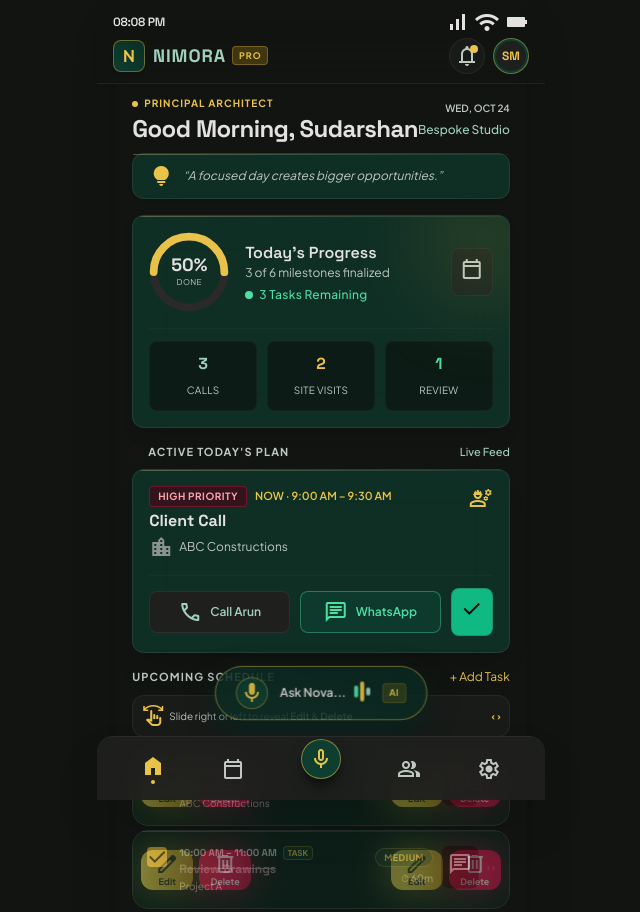
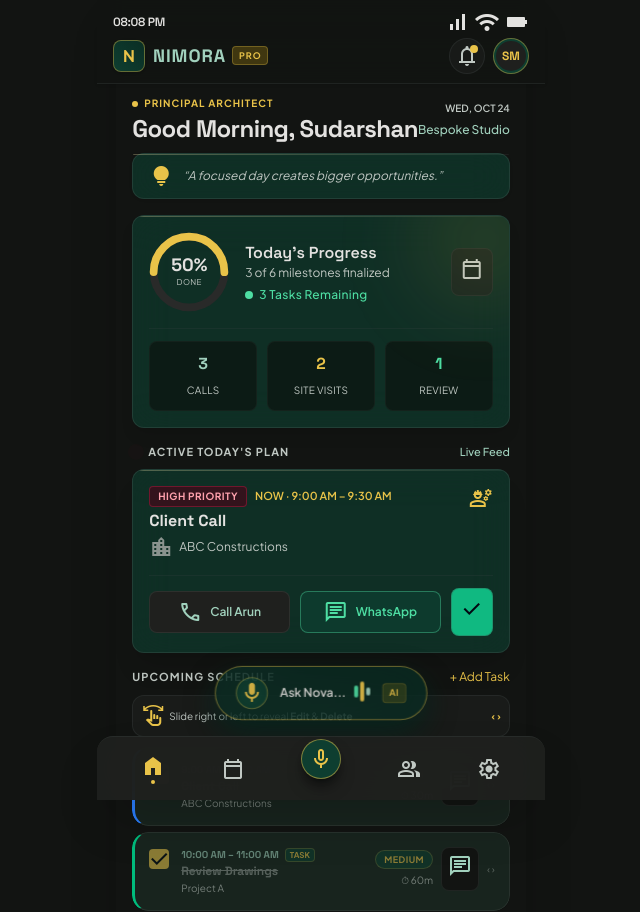
Before and after one commit to sudarshaancreations-debug/daily-planner-, a Next.js app: page / in a window 1280 px wide. Shown: the top 912 px of the page, without its empty margins (319-959 px from the left). Built offline with nearby package versions, Linux system fonts and the light colour scheme.

Commit message:
fix(swipe): make sliding card background 100% opaque and hide buttons completely when not sliding

```diff
--- a/src/nimora/screens/PlanningScreens.tsx
+++ b/src/nimora/screens/PlanningScreens.tsx
@@ -207,56 +207,71 @@ export function SwipeableScheduleCard({
     onDeleteTask?.(task.id);
   };
 
+  const showLeftActions = offsetX > 0;
+  const showRightActions = offsetX < 0;
+
   return (
-    <div className="relative overflow-hidden rounded-2xl select-none group my-1">
-      {/* Background Action Buttons Layer (Hidden underneath until slid) */}
-      <div className="absolute inset-0 flex items-center justify-between px-2 bg-[#0d0f0d] rounded-2xl border border-[#414945]/30">
-        {/* Left Side Actions (Revealed on Swipe Right) */}
-        <div className="flex items-center gap-1.5 z-0">
+    <div className="relative overflow-hidden rounded-2xl select-none my-1.5 bg-[#0f1411]">
+      {/* Background Action Buttons Layer (Completely invisible when card is closed) */}
+      <div
+        className={`absolute inset-0 flex items-center justify-between px-2 bg-[#0c100d] rounded-2xl border border-[#414945]/30 transition-opacity duration-150 ${
+          offsetX !== 0 ? 'opacity-100' : 'opacity-0 pointer-events-none invisible'
+        }`}
+      >
+        {/* Left Side Actions (Revealed ONLY when Swiping Right) */}
+        <div
+          className={`flex items-center gap-1.5 transition-all duration-150 ${
+            showLeftActions ? 'opacity-100 translate-x-0' : 'opacity-0 -translate-x-4 pointer-events-none invisible'
+          }`}
+        >
           <button
             type="button"
             onClick={handleEdit}
-            className="w-13 h-10 px-2 rounded-xl bg-gradient-to-r from-[#e9c349] to-[#af8d11] text-gray-950 font-bold text-xs flex flex-col items-center justify-center shadow-md active:scale-90 transition-transform cursor-pointer"
+            className="w-14 h-11 px-2 rounded-xl bg-gradient-to-br from-[#e9c349] to-[#c79e26] text-gray-950 font-bold text-xs flex flex-col items-center justify-center shadow-lg active:scale-90 transition-transform cursor-pointer"
             title="Edit Task"
           >
-            <span className="material-symbols-outlined text-[17px]">edit</span>
-            <span className="text-[9px]">Edit</span>
+            <span className="material-symbols-outlined text-[18px]">edit</span>
+            <span className="text-[10px] font-bold">Edit</span>
           </button>
           <button
             type="button"
             onClick={handleDelete}
-            className="w-13 h-10 px-2 rounded-xl bg-gradient-to-r from-rose-600 to-rose-700 text-white font-bold text-xs flex flex-col items-center justify-center shadow-md active:scale-90 transition-transform cursor-pointer"
+            className="w-14 h-11 px-2 rounded-xl bg-gradient-to-br from-rose-500 to-rose-700 text-white font-bold text-xs flex flex-col items-center justify-center shadow-lg active:scale-90 transition-transform cursor-pointer"
             title="Delete Task"
           >
-            <span className="material-symbols-outlined text-[17px]">delete</span>
-            <span className="text-[9px]">Delete</span>
+            <span className="material-symbols-outlined text-[18px]">delete</span>
+            <span className="text-[10px] font-bold">Delete</span>
           </button>
         </div>
 
-        {/* Right Side Actions (Revealed on Swipe Left) */}
-        <div className="flex items-center gap-1.5 z-0 ml-auto">
+        {/* Right Side Actions (Revealed ONLY when Swiping Left) */}
+        <div
+          className={`flex items-center gap-1.5 ml-auto transition-all duration-150 ${
+            showRightActions ? 'opacity-100 translate-x-0' : 'opacity-0 translate-x-4 pointer-events-none invisible'
+          }`}
+        >
           <button
             type="button"
             onClick={handleEdit}
-            className="w-13 h-10 px-2 rounded-xl bg-gradient-to-r from-[#e9c349] to-[#af8d11] text-gray-950 font-bold text-xs flex flex-col items-center justify-center shadow-md active:scale-90 transition-transform cursor-pointer"
+            className="w-14 h-11 px-2 rounded-xl bg-gradient-to-br from-[#e9c349] to-[#c79e26] text-gray-950 font-bold text-xs flex flex-col items-center justify-center shadow-lg active:scale-90 transition-transform cursor-pointer"
             title="Edit Task"
           >
-            <span className="material-symbols-outlined text-[17px]">edit</span>
-            <span className="text-[9px]">Edit</span>
+            <span className="material-symbols-outlined text-[18px]">edit</span>
+            <span className="text-[10px] font-bold">Edit</span>
           </button>
           <button
             type="button"
             onClick={handleDelete}
-            className="w-13 h-10 px-2 rounded-xl bg-gradient-to-r from-rose-600 to-rose-700 text-white font-bold text-xs flex flex-col items-center justify-center shadow-md active:scale-90 transition-transform cursor-pointer"
+            className="w-14 h-11 px-2 rounded-xl bg-gradient-to-br from-rose-500 to-rose-700 text-white font-bold text-xs flex flex-col items-center justify-center shadow-lg active:scale-90 transition-transform cursor-pointer"
             title="Delete Task"
           >
-            <span className="material-symbols-outlined text-[17px]">delete</span>
-            <span className="text-[9px]">Delete</span>
+            <span className="material-symbols-outlined text-[18px]">delete</span>
+            <span className="text-[10px] font-bold">Delete</span>
           </button>
         </div>
       </div>
 
-      {/* Foreground Sliding Card */}
+      {/* Foreground Sliding Card (100% Solid Opaque Background: NOTHING shines through) */}
       <div
         onTouchStart={handleTouchStart}
         onTouchMove={handleTouchMove}
@@ -270,13 +285,11 @@ export function SwipeableScheduleCard({
           transform: `translateX(${offsetX}px)`,
           transition: isDragging ? 'none' : 'transform 260ms cubic-bezier(0.2, 0.8, 0.2, 1)',
         }}
-        className={`relative z-10 glass-card specular-border p-3.5 rounded-2xl border-l-[3px] ${
+        className={`relative z-10 p-3.5 rounded-2xl border border-[#414945]/40 border-l-[3px] ${
           borderColors[task.color] || 'border-l-emerald-500'
-        } shadow-md flex items-start justify-between cursor-pointer bg-[#1f201e] hover:brightness-105 active:scale-[0.99] transition-all ${
-          isCompleted ? 'opacity-50' : ''
-        }`}
+        } shadow-md flex items-start justify-between cursor-pointer bg-[#18241e] hover:brightness-105 active:scale-[0.99] transition-all`}
       >
-        <div className="flex items-start gap-3 flex-1 min-w-0 pr-2">
+        <div className={`flex items-start gap-3 flex-1 min-w-0 pr-2 ${isCompleted ? 'opacity-55' : ''}`}>
           {/* Tactile Checkbox */}
           <button
             type="button"
@@ -299,9 +312,11 @@ export function SwipeableScheduleCard({
                 {task.category}
               </span>
             </div>
-            <h4 className={`text-xs font-bold leading-tight font-['Space_Grotesk'] mt-0.5 truncate ${
-              isCompleted ? 'line-through text-[#8a938e]' : 'text-[#e3e2e0]'
-            }`}>
+            <h4
+              className={`text-xs font-bold leading-tight font-['Space_Grotesk'] mt-0.5 truncate ${
+                isCompleted ? 'line-through text-[#8a938e]' : 'text-[#e3e2e0]'
+              }`}
+            >
               {task.title}
             </h4>
             {task.subtitle && (
@@ -311,7 +326,7 @@ export function SwipeableScheduleCard({
         </div>
 
         <div className="text-right flex items-center gap-2 shrink-0">
-          <div className="flex flex-col items-end gap-1">
+          <div className={`flex flex-col items-end gap-1 ${isCompleted ? 'opacity-55' : ''}`}>
             <span className="text-[9px] font-bold uppercase tracking-wider px-2 py-0.5 rounded-full bg-[#0e3e30] text-[#e9c349] border border-[#e9c349]/30">
               {task.priority}
             </span>
```
